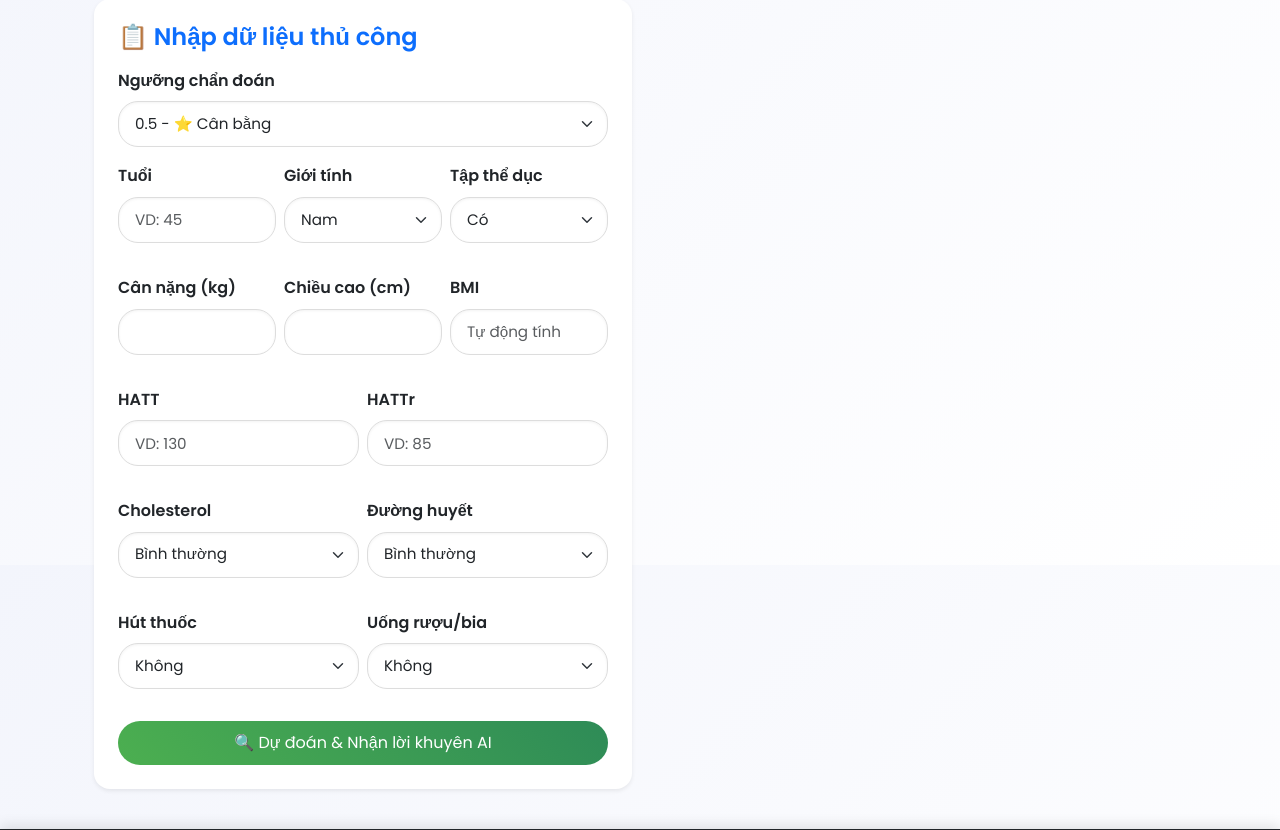
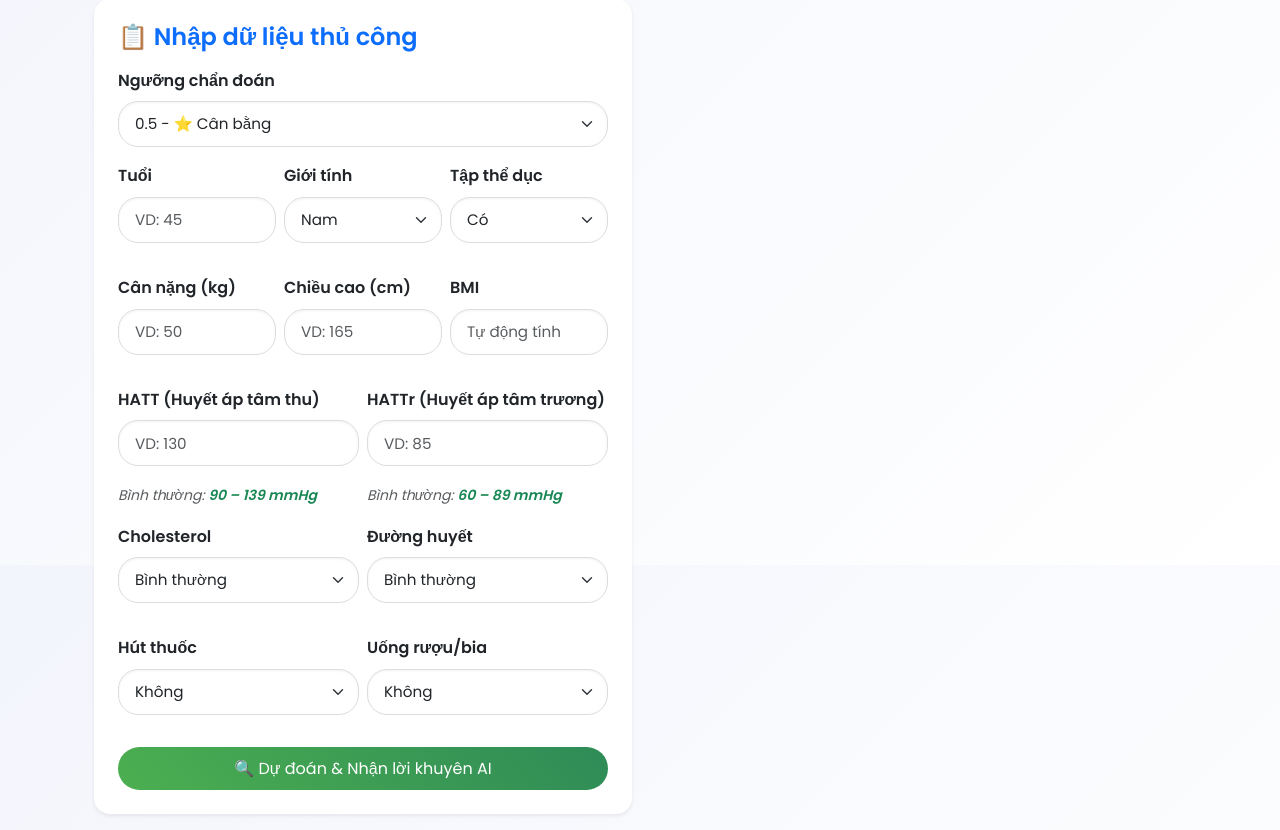
Before and after one commit to thuckien1106/cardio_app, a Flask app: page /diagnose in a window 1280 px wide. Shown: the part 235-1065 px from the top of the page. Run offline with Flask 3, Linux system fonts and the light colour scheme; the visitor is signed in with stand-in values (Sample User, id 1); data that the repository does not hold is empty.

Commit message:
thêm ghi chú tâm thu tâm trương

```diff
--- a/templates/base.html
+++ b/templates/base.html
@@ -345,7 +345,7 @@
               a.style.animation = "fadeOut 0.5s forwards";
               setTimeout(() => a.remove(), 600);
             });
-          }, 3000); // ⏱ 3 giây tự động ẩn
+          }, 2500); // ⏱ 2.5 giây tự động ẩn
         }
       });
     </script>
--- a/templates/diagnose.html
+++ b/templates/diagnose.html
@@ -83,12 +83,12 @@
                         <div class="col-md-4">
                             <label class="form-label fw-semibold">Cân nặng (kg)</label>
                             <input type="number" step="0.1" name="weight" id="weight" class="form-control" required
-                                value="{{ request.form.get('weight','') }}">
+                               placeholder="VD: 50" value="{{ request.form.get('weight','') }}">
                         </div>
                         <div class="col-md-4">
                             <label class="form-label fw-semibold">Chiều cao (cm)</label>
                             <input type="number" step="0.1" name="height" id="height" class="form-control" required
-                                value="{{ request.form.get('height','') }}">
+                               placeholder="VD: 165" value="{{ request.form.get('height','') }}">
                         </div>
                         <div class="col-md-4">
                             <label class="form-label fw-semibold">BMI</label>
@@ -98,16 +98,24 @@
 
                     <div class="row g-2 mt-2">
                         <div class="col-md-6">
-                            <label class="form-label fw-semibold">HATT</label>
+                            <label class="form-label fw-semibold">HATT (Huyết áp tâm thu)</label>
                             <input type="number" name="systolic" id="systolic" class="form-control" required
-                                placeholder="VD: 130" value="{{ request.form.get('systolic','') }}">
+                                placeholder="VD: 130" value="{{ request.form.get('systolic','') }}" />
+                            <small class="text-muted fst-italic">
+                                Bình thường: <span class="text-success fw-semibold">90 – 139 mmHg</span>
+                            </small>
                         </div>
+
                         <div class="col-md-6">
-                            <label class="form-label fw-semibold">HATTr</label>
+                            <label class="form-label fw-semibold">HATTr (Huyết áp tâm trương)</label>
                             <input type="number" name="diastolic" id="diastolic" class="form-control" required
-                                placeholder="VD: 85" value="{{ request.form.get('diastolic','') }}">
+                                placeholder="VD: 85" value="{{ request.form.get('diastolic','') }}" />
+                            <small class="text-muted fst-italic">
+                                Bình thường: <span class="text-success fw-semibold">60 – 89 mmHg</span>
+                            </small>
                         </div>
                     </div>
+
 
                     <div class="row g-2 mt-2">
                         <div class="col-md-6">
```
